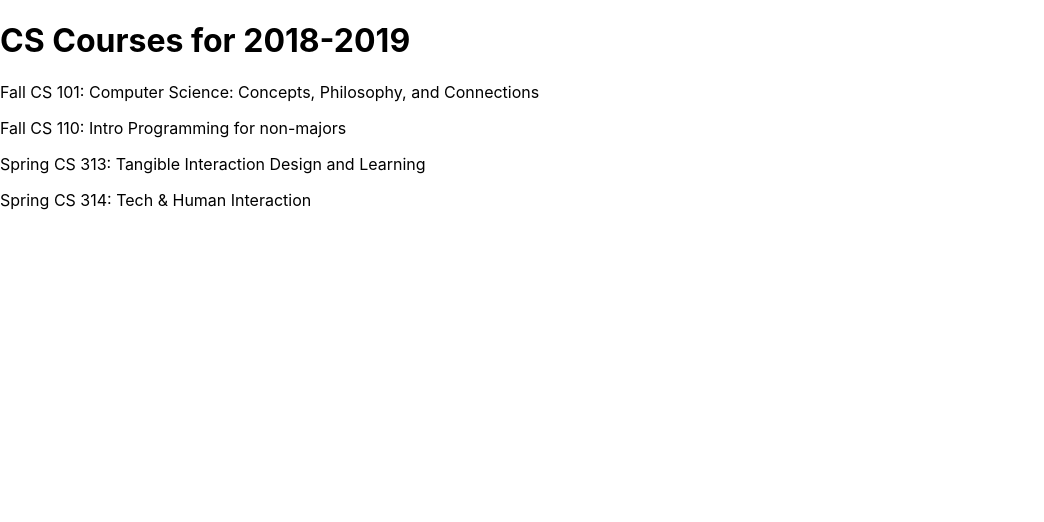
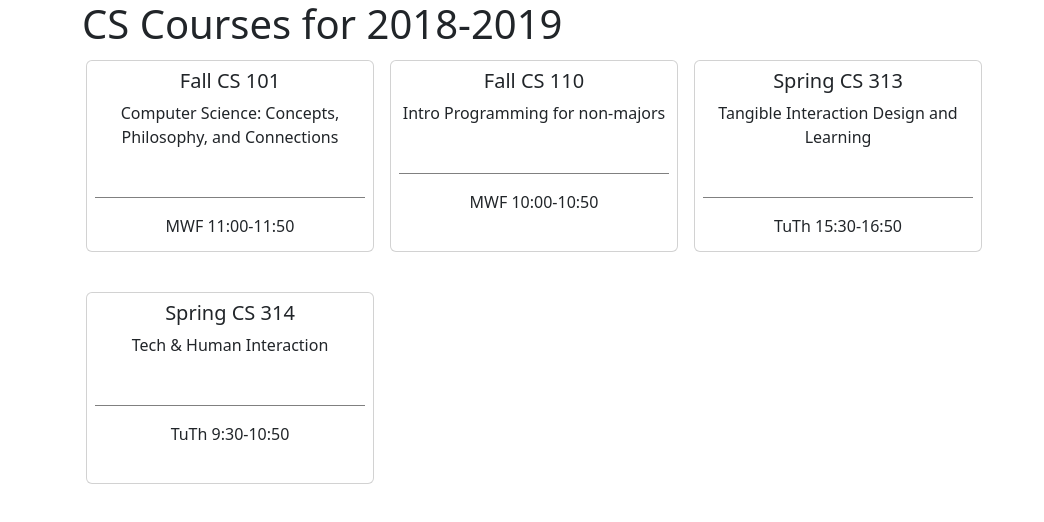
Before and after one commit to JoonPark1/CS392-React-Tutorial, a React (Vite) app: page / in a window 1280 px wide. Shown: the top 522 px of the page, without its empty margins (0-1044 px from the left). Built offline with nearby package versions, Linux system fonts and the light colour scheme.

Commit message:
Added css styling

```diff
--- a/package.json
+++ b/package.json
@@ -10,6 +10,7 @@
     "coverage": "vitest run --coverage"
   },
   "dependencies": {
+    "bootstrap": "^5.3.2",
     "react": "^18.2.0",
     "react-dom": "^18.2.0"
   },
--- a/src/App.jsx
+++ b/src/App.jsx
@@ -1,6 +1,7 @@
 import { useState } from 'react';
 import logo from './logo.svg';
 import './App.css';
+import 'bootstrap/dist/css/bootstrap.min.css';
 import Banner from "./components/Banner";
 import CourseList from "./components/CourseList";
 
@@ -36,10 +37,10 @@ const schedule = {
 
 const App = () => {
   return (
-    <>
+    <div className="container">
       <Banner title={schedule.title}/>
       <CourseList courses={schedule.courses}/>
-    </>
+    </div>
   );
 };
 
--- /dev/null
+++ b/src/components/Course.jsx
@@ -0,0 +1,13 @@
+const Course = ({term, number, title, meets}) => {
+    return (
+        <div >
+            <div style={{width: "18rem", height:"15vw", objectFit: "cover"}} className="card text-center m-1 p-2">
+                <h5  className="card-title">{`${term} CS ${number}`}</h5>
+                <p style={{borderBottom: "0.5px solid gray"}} className="card-text pb-5">{title}</p>
+                <p className="card-text">{meets}</p>
+            </div>
+        </div>
+    );
+}
+
+export default Course;
--- /dev/null
+++ b/src/components/CourseList.css
@@ -0,0 +1,5 @@
+.course-list {
+    display: grid;
+    grid-template-columns: repeat(auto-fill, 17rem);
+    gap:2rem;
+}
--- a/src/components/CourseList.jsx
+++ b/src/components/CourseList.jsx
@@ -1,10 +1,14 @@
+import Course from "./Course";
+import "./CourseList.css";
 const CourseList = ({courses}) => {
     return (
-        <div>
+        <div className="course-list">
             {Object.entries(courses).map(([course, courseObj]) => {
-                return(<div key={course}>
-                        <p>{`${courseObj.term} CS ${courseObj.number}: ${courseObj.title}`}</p>
-                    </div>);
+                return <Course key = {course}
+                               term = {courseObj.term}
+                               number={courseObj.number}
+                               title={courseObj.title}
+                               meets={courseObj.meets}/>
             })}
         </div>
     );
```
Also changed, not shown: 6 other files (tests, documents, lock files or other folders).
